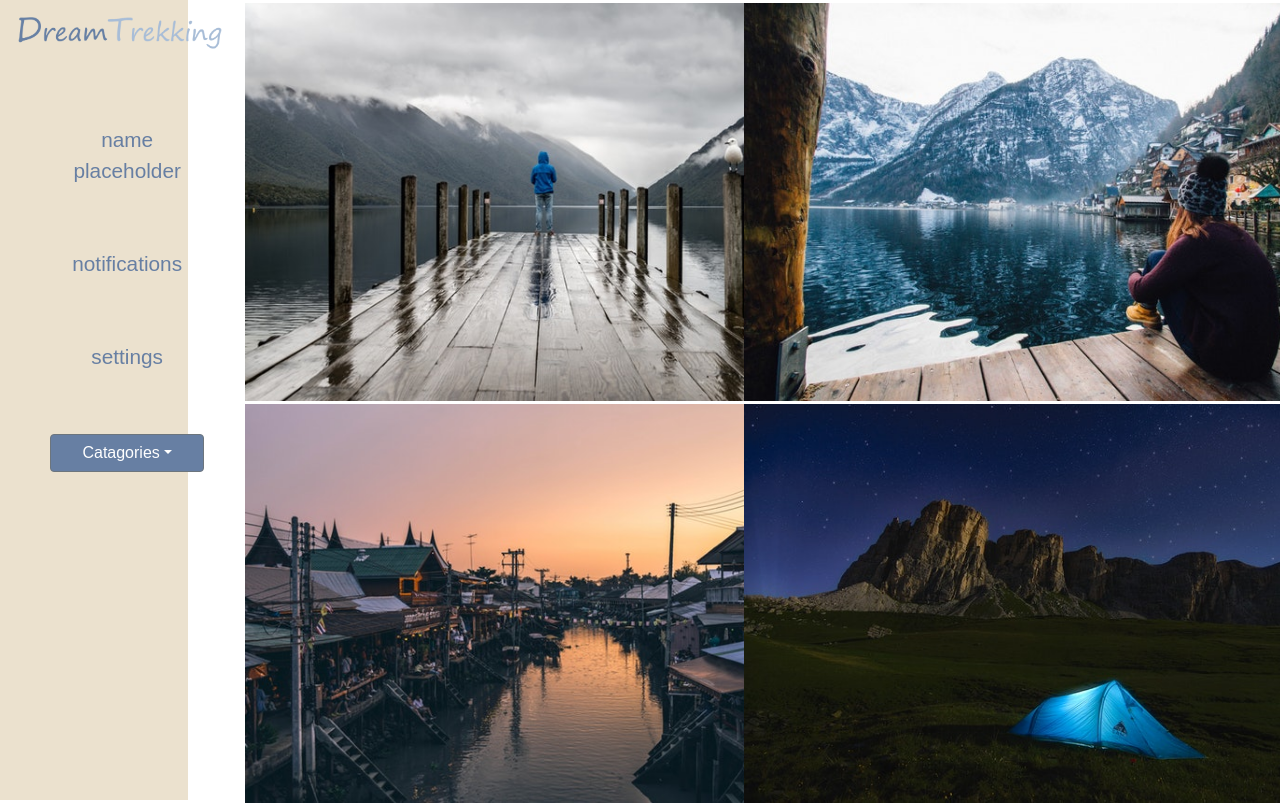
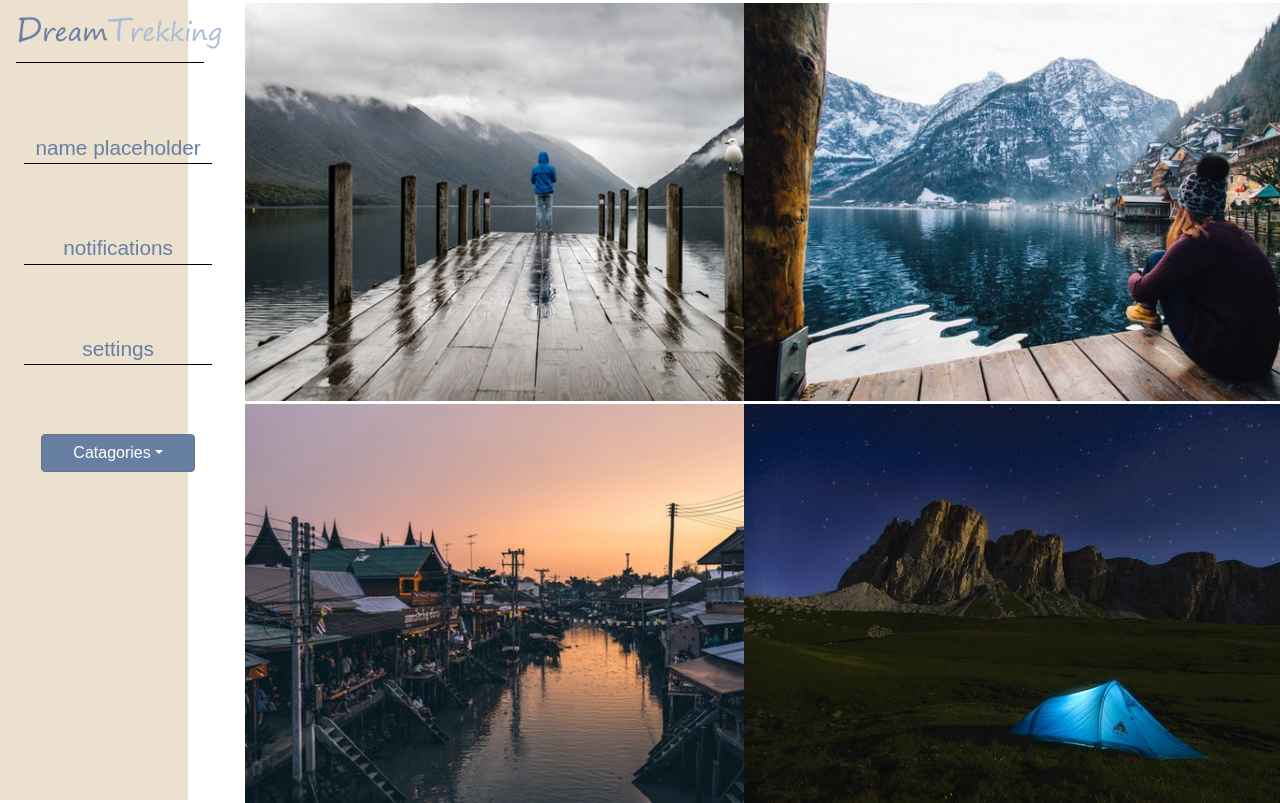
Before and after one commit to JacobLeonLyerla/DT-front-end, a React (Create React App) app in the folder dreamtrekking/: page /dashboard in a window 1280 px wide. Shown: the top 803 px of the page. Built offline with nearby package versions, Linux system fonts and the light colour scheme.

Commit message:
adding addtional features on links

```diff
--- a/dreamtrekking/src/css/index.css
+++ b/dreamtrekking/src/css/index.css
@@ -176,6 +176,8 @@ p {
 .dashboard .navbar a {
   color: #677fa3;
   font-size: 1.3rem;
+  border-bottom: 1px solid black;
+  width: 14.7vw;
 }
 .dashboard .navbar .btn {
   width: 12vw;
--- a/dreamtrekking/src/less/index.less
+++ b/dreamtrekking/src/less/index.less
@@ -188,6 +188,8 @@ p {
     a{
       color:@secondarycolor;
       font-size:1.3rem;
+      border-bottom:1px solid black;
+      width:14.7vw;
     }
     .btn{
       width:12vw;
```
